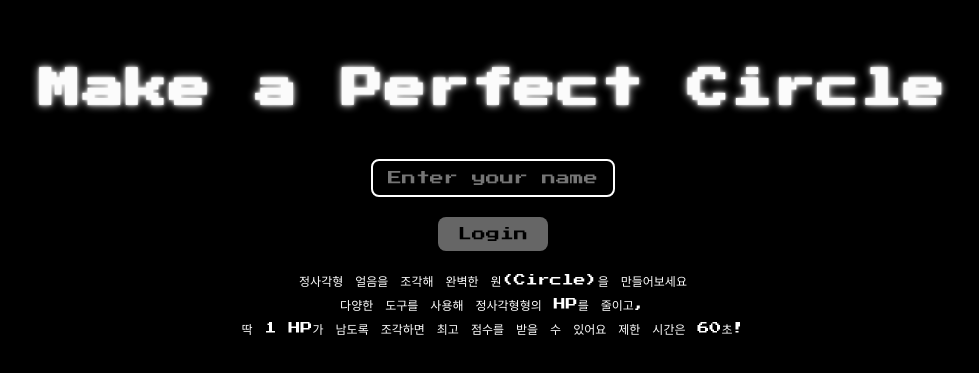
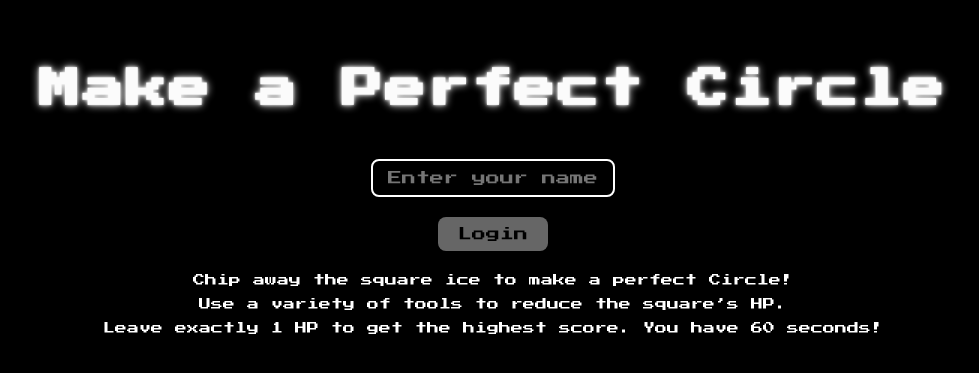
Before and after one commit to lancechoe/IceBreaker, a React (Create React App) app: page /#/ in a window 1280 px wide. Shown: the part 235-608 px from the top of the page, without its empty margins (147-1126 px from the left). Built offline with nearby package versions, Linux system fonts and the light colour scheme; no server answers; the database is empty; a web font is replaced by a local one.

Commit message:
English Version

```diff
--- a/src/pages/LoginPage.jsx
+++ b/src/pages/LoginPage.jsx
@@ -38,13 +38,13 @@ function LoginPage() {
       </button>
 
       <p className="login-reward-text">
-        정사각형 얼음을 조각해 완벽한 원(Circle)을 만들어보세요
+        Chip away the square ice to make a perfect Circle!
       </p>
       <p className="login-reward-text">
-        다양한 도구를 사용해 정사각형형의 HP를 줄이고,
+        Use a variety of tools to reduce the square’s HP.
       </p>
       <p className="login-reward-text">
-        딱 1 HP가 남도록 조각하면 최고 점수를 받을 수 있어요 제한 시간은 60초!
+        Leave exactly 1 HP to get the highest score. You have 60 seconds!
       </p>
       <p className="login-reward-text"></p>
     </div>
```
